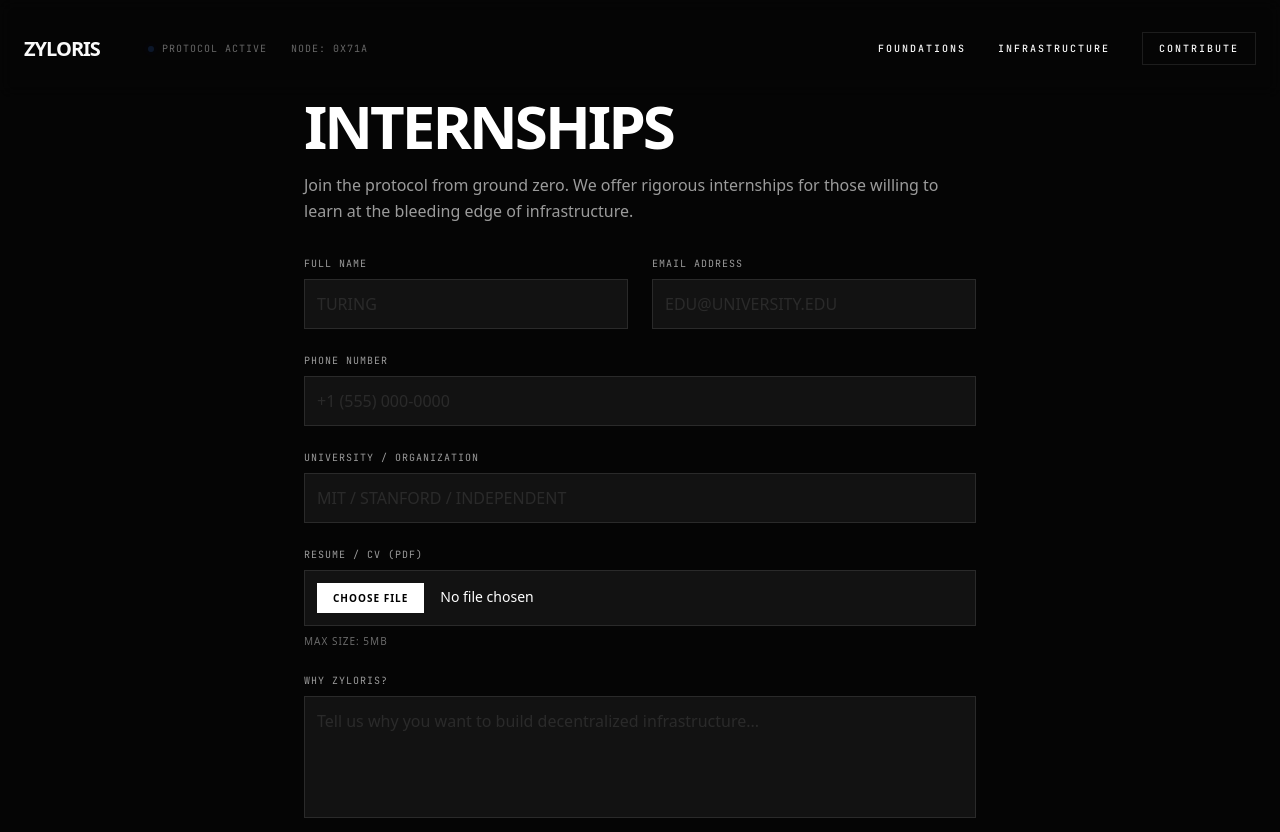
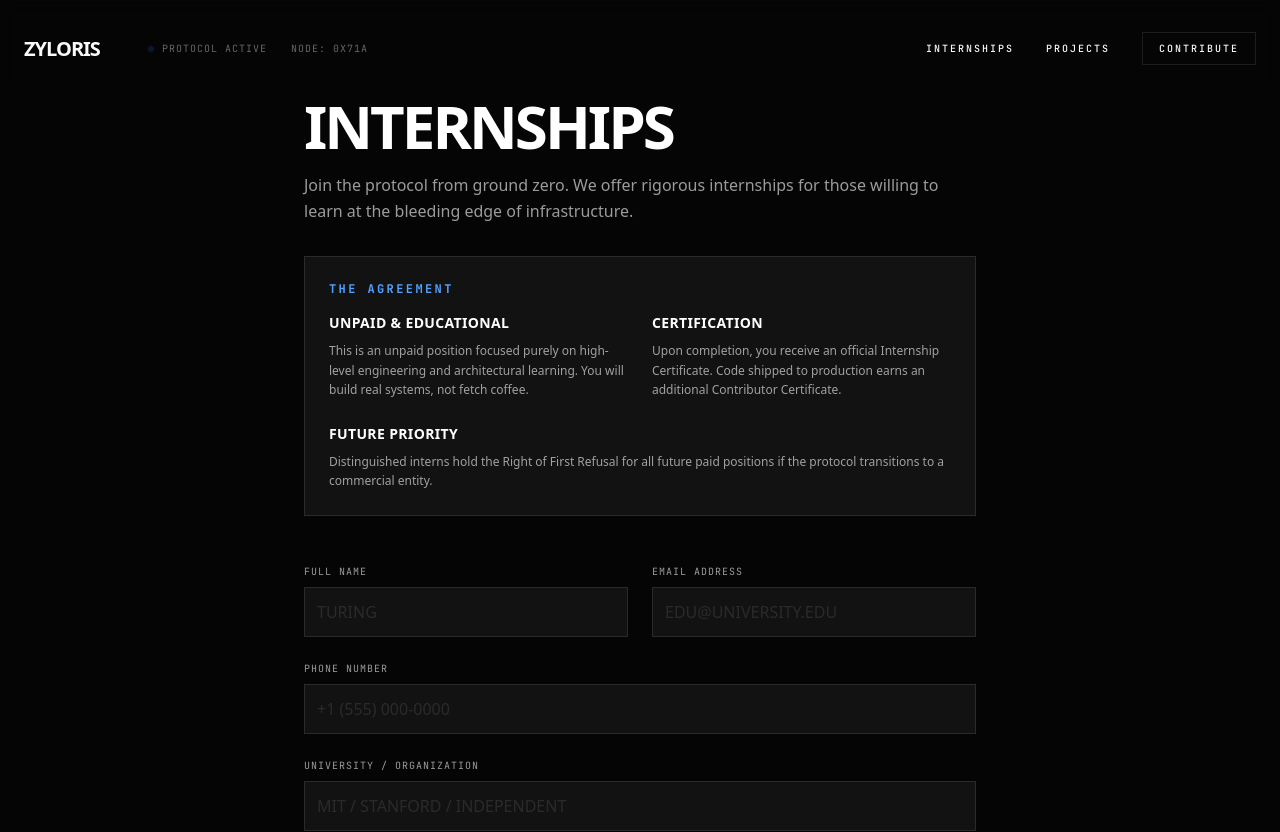
Before and after one commit to tanaymishra/zyloris-main, a Next.js app: page /internships in a window 1280 px wide. Shown: the top 832 px of the page. Built offline with nearby package versions, Linux system fonts and the light colour scheme.

Commit message:
internships

```diff
--- a/app/internships/page.tsx
+++ b/app/internships/page.tsx
@@ -18,6 +18,31 @@ export default function InternshipsPage() {
                     <p className="text-sm md:text-base opacity-60 leading-relaxed font-light max-w-2xl">
                         Join the protocol from ground zero. We offer rigorous internships for those willing to learn at the bleeding edge of infrastructure.
                     </p>
+                </div>
+
+                <div className="mb-12 p-6 border border-white/10 bg-white/5 space-y-4">
+                    <h3 className="mono text-xs uppercase tracking-[0.2em] font-bold text-blue-400 mb-4">The Agreement</h3>
+
+                    <div className="grid grid-cols-1 md:grid-cols-2 gap-6">
+                        <div className="space-y-2">
+                            <h4 className="font-bold text-sm uppercase tracking-wide">Unpaid & Educational</h4>
+                            <p className="text-xs opacity-60 leading-relaxed">
+                                This is an unpaid position focused purely on high-level engineering and architectural learning. You will build real systems, not fetch coffee.
+                            </p>
+                        </div>
+                        <div className="space-y-2">
+                            <h4 className="font-bold text-sm uppercase tracking-wide">Certification</h4>
+                            <p className="text-xs opacity-60 leading-relaxed">
+                                Upon completion, you receive an official <span className="text-white">Internship Certificate</span>. Code shipped to production earns an additional <span className="text-white">Contributor Certificate</span>.
+                            </p>
+                        </div>
+                        <div className="space-y-2 md:col-span-2">
+                            <h4 className="font-bold text-sm uppercase tracking-wide">Future Priority</h4>
+                            <p className="text-xs opacity-60 leading-relaxed">
+                                Distinguished interns hold the <span className="text-white">Right of First Refusal</span> for all future paid positions if the protocol transitions to a commercial entity.
+                            </p>
+                        </div>
+                    </div>
                 </div>
 
                 <form className="space-y-6">
--- a/components/Footer.tsx
+++ b/components/Footer.tsx
@@ -8,7 +8,7 @@ export default function Footer() {
                     <h2 className="text-4xl md:text-8xl font-black tracking-tighter leading-none">JOIN THE <br />ENGINEERS.</h2>
                     <p className="text-lg md:text-xl font-medium opacity-60">Zyloris is not a company. It is a shared mission. We need developers, mathematicians, and architects who believe in the commons.</p>
                     <div className="flex flex-col md:flex-row justify-center gap-6">
-                        <Link href="/internships" className="px-12 py-6 bg-black text-white uppercase text-[10px] font-bold tracking-[0.3em] hover:scale-105 transition">Internships</Link>
+                        <Link href="/contribute" className="px-12 py-6 bg-black text-white uppercase text-[10px] font-bold tracking-[0.3em] hover:scale-105 transition">Explore Labs</Link>
                         <Link href="/network-status" className="px-12 py-6 border border-black uppercase text-[10px] font-bold tracking-[0.3em] hover:bg-black hover:text-white transition">Network Status</Link>
                     </div>
                 </div>
@@ -20,6 +20,7 @@ export default function Footer() {
                         &copy; 2025 Zyloris Project // CC BY-NC-SA 4.0
                     </div>
                     <div className="flex gap-6 md:gap-12 mono text-[10px] uppercase tracking-widest opacity-40">
+                        <Link href="/internships" className="hover:text-white transition">Internships</Link>
                         <a href="#" className="hover:text-white transition">Github</a>
                         <a href="#" className="hover:text-white transition">Transparency</a>
                     </div>
--- a/components/Navbar.tsx
+++ b/components/Navbar.tsx
@@ -11,8 +11,8 @@ export default function Navbar() {
                 </div>
             </div>
             <div className="flex gap-4 md:gap-8 mono text-[10px] uppercase tracking-[0.2em] font-medium items-center">
-                <Link href="/#foundations" className="hidden md:block hover:text-blue-400 transition">Foundations</Link>
-                <Link href="/#infrastructure" className="hidden md:block hover:text-blue-400 transition">Infrastructure</Link>
+                <Link href="/internships" className="hidden md:block hover:text-blue-400 transition">Internships</Link>
+                <Link href="/#infrastructure" className="hidden md:block hover:text-blue-400 transition">Projects</Link>
                 <Link href="/contribute" className="px-4 py-2 border border-white/10 hover:bg-white hover:text-black transition">Contribute</Link>
             </div>
         </nav>
```
